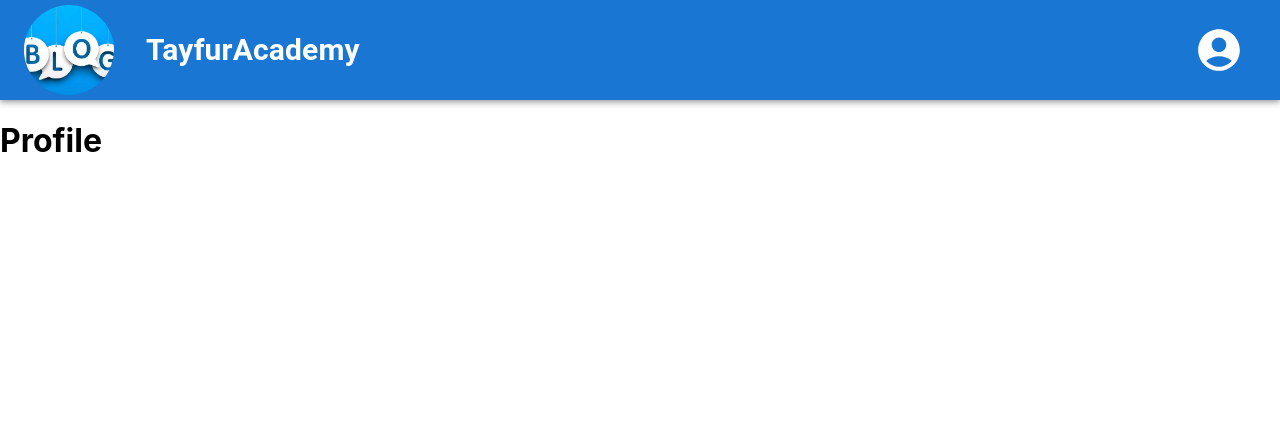
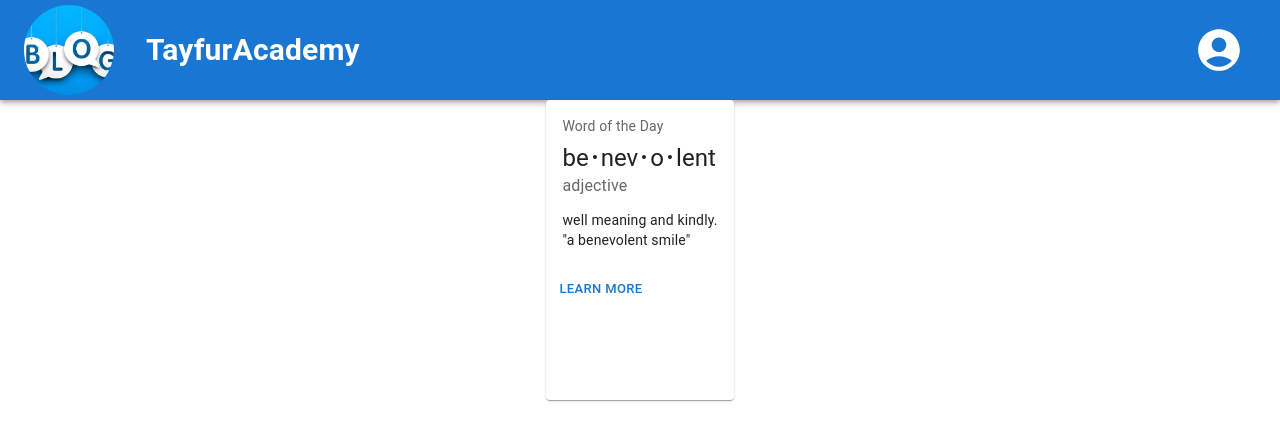
Before and after one commit to mustafatayfur/fireblog-app-reactt, a React (Create React App) app: page /profile in a window 1280 px wide. Shown: the top 440 px of the page. Built offline with nearby package versions, Linux system fonts and the light colour scheme.

Commit message:
blog form and profile files are created

```diff
--- a/src/App.css
+++ b/src/App.css
@@ -47,8 +47,15 @@
   display: flex;
   flex-direction: column;
   align-items: center;
-  margin-top: 40PX;
+  margin-top: 40px;
 }
 .avatar{
   text-align: center;
 }
+.profileCard{
+  display: flex;
+  flex-direction: column;
+  justify-content: center;
+  align-items: center;
+
+}
--- a/src/components/BlogForm.js
+++ b/src/components/BlogForm.js
@@ -0,0 +1,55 @@
+/** @format */
+
+import * as React from "react";
+import Box from "@mui/material/Box";
+import TextField from "@mui/material/TextField";
+import { Avatar, Button } from "@mui/material";
+import blog from "../assets/blogpost.jpeg";
+
+const BlogForm=()=>{
+  return (
+    <div className="newBlog">
+      <div className="avatar">
+        <Avatar sx={{ height: 200, width: 200 }} alt='blog' src={blog} />
+        <h2>New Blog</h2>
+      </div>
+      <div>
+        <Box
+          component='form'
+          sx={{
+            "& > :not(style)": { m: 2, width: "50ch", display: 'flex' },
+          }}
+          noValidate
+          autoComplete='off'>
+
+            <TextField
+            required
+              id='outlined-basic'
+              label='Title'
+              variant='outlined'
+            />
+
+
+            <TextField
+            required
+              id='outlined-basic'
+              label='Image URL'
+              variant='outlined'
+            />
+
+
+            <TextField
+                required
+              id='outlined-multiline-static'
+              label='Multiline'
+              multiline
+              rows={12}
+              defaultValue='Content*'
+            />
+            <Button variant="contained" size="large">SUBMIT</Button>
+        </Box>
+      </div>
+    </div>
+  );
+}
+export default BlogForm
--- a/src/pages/NewBlog.js
+++ b/src/pages/NewBlog.js
@@ -1,54 +1,10 @@
-/** @format */
+import React from 'react'
+import BlogForm from '../components/BlogForm'
 
-import * as React from "react";
-import Box from "@mui/material/Box";
-import TextField from "@mui/material/TextField";
-import { Avatar, Button } from "@mui/material";
-import blog from "../assets/blogpost.jpeg";
+const NewBlog = () => {
+    return (
+        <BlogForm/>
+    )
+}
 
-export default function BasicTextFields() {
-  return (
-    <div className="newBlog">
-      <div className="avatar">
-        <Avatar sx={{ height: 200, width: 200 }} alt='blog' src={blog} />
-        <h2>New Blog</h2>
-      </div>
-      <div>
-        <Box
-          component='form'
-          sx={{
-            "& > :not(style)": { m: 2, width: "50ch", display: 'flex' },
-          }}
-          noValidate
-          autoComplete='off'>
-
-            <TextField
-            required
-              id='outlined-basic'
-              label='Title'
-              variant='outlined'
-            />
-
-
-            <TextField
-            required
-              id='outlined-basic'
-              label='Image URL'
-              variant='outlined'
-            />
-
-
-            <TextField
-                required
-              id='outlined-multiline-static'
-              label='Multiline'
-              multiline
-              rows={12}
-              defaultValue='Content*'
-            />
-            <Button variant="contained" size="large">SUBMIT</Button>
-        </Box>
-      </div>
-    </div>
-  );
-}
+export default NewBlog
--- a/src/pages/Profile.js
+++ b/src/pages/Profile.js
@@ -1,11 +1,45 @@
-import React from 'react'
+/** @format */
 
-const Profile = () => {
-    return (
-        <div>
-            <h1>Profile</h1>
-        </div>
-    )
+import * as React from "react";
+import Box from "@mui/material/Box";
+import Card from "@mui/material/Card";
+import CardActions from "@mui/material/CardActions";
+import CardContent from "@mui/material/CardContent";
+import Button from "@mui/material/Button";
+import Typography from "@mui/material/Typography";
+
+const bull = (
+  <Box
+    component='span'
+    sx={{ display: "inline-block", mx: "2px", transform: "scale(0.8)" }}>
+    •
+  </Box>
+);
+
+export default function BasicCard() {
+  return (
+    <div className='profileCard'>
+      <Card sx={{ maxWidth: 375, height: 300 }}>
+        <CardContent>
+          <Typography sx={{ fontSize: 14 }} color='text.secondary' gutterBottom>
+            Word of the Day
+          </Typography>
+          <Typography variant='h5' component='div'>
+            be{bull}nev{bull}o{bull}lent
+          </Typography>
+          <Typography sx={{ mb: 1.5 }} color='text.secondary'>
+            adjective
+          </Typography>
+          <Typography variant='body2'>
+            well meaning and kindly.
+            <br />
+            {'"a benevolent smile"'}
+          </Typography>
+        </CardContent>
+        <CardActions>
+          <Button size='small'>Learn More</Button>
+        </CardActions>
+      </Card>
+    </div>
+  );
 }
-
-export default Profile
```
